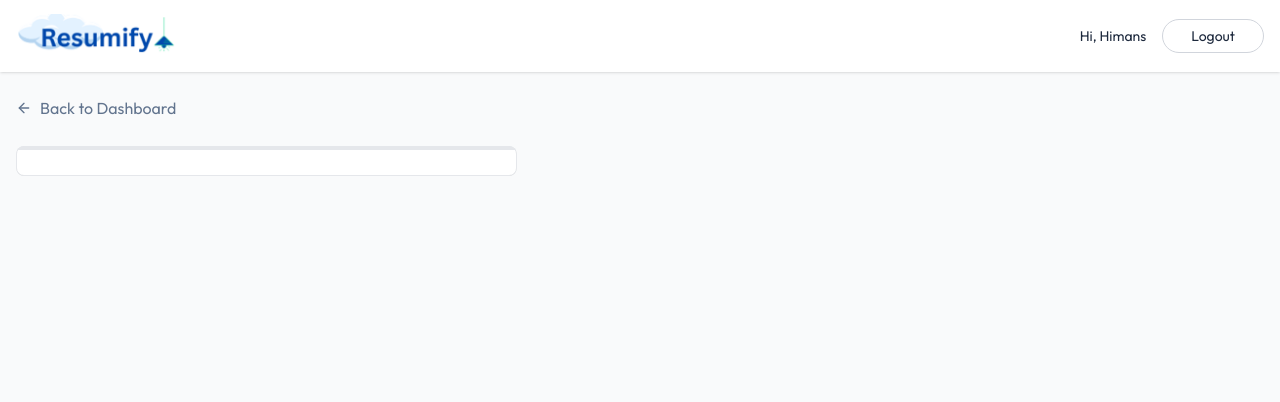
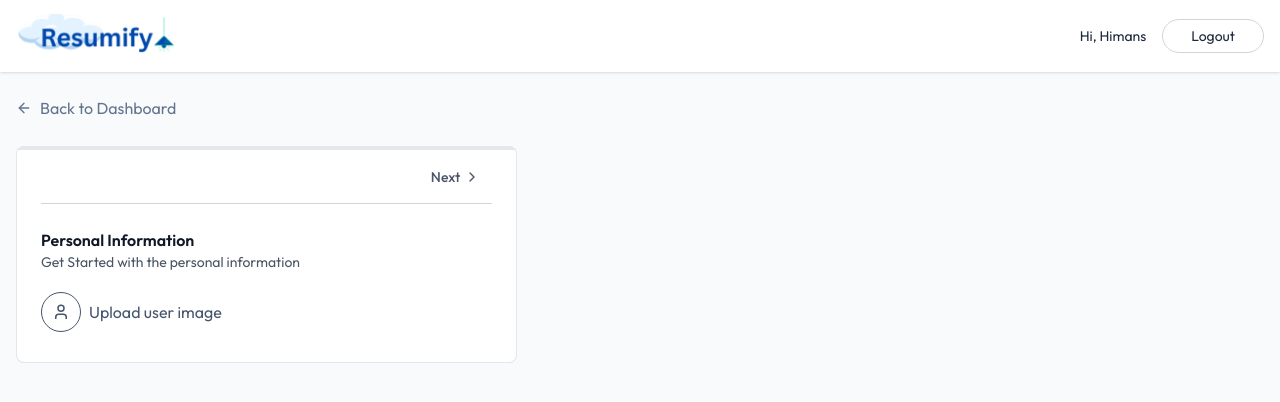
Before and after one commit to Himmans15/Resumify-AI, a React (Vite) app in the folder client/: page /app/builder/1 in a window 1280 px wide. Shown: the top 402 px of the page. Built offline with nearby package versions, Linux system fonts and the light colour scheme.

Commit message:
update resumebuilder page

```diff
--- /dev/null
+++ b/client/src/components/PersonalInfoForm.jsx
@@ -0,0 +1,70 @@
+import { User } from "lucide-react";
+import React from "react";
+
+const PersonalInfoForm = ({
+  data,
+  onChange,
+  removeBackground,
+  setRemoveBackground,
+}) => {
+  const handleChange = (field, value) => {
+    onChange({ ...data, [field]: value });
+  };
+
+  return (
+    <div>
+      <h3 className="text=lg font-semibold text-gray-900">
+        Personal Information
+      </h3>
+      <p className="text-sm text-gray-600">
+        Get Started with the personal information{" "}
+      </p>
+      <div className="flex items-center gap-2">
+        <label>
+          {data.image ? (
+            <img
+              src={
+                typeof data.image === "string"
+                  ? data.image
+                  : URL.createObjectURL(data.image)
+              }
+              alt="User image"
+              className="w-16 h-16 rounded-full object-cover mt-5 ring ring-slate-300 hover:opacity-80"
+            />
+          ) : (
+            <div
+              className="inline-flex
+             items-center gap-2 mt-5 text-slate-600 hover:text-slate-700 cursor-pointer"
+            >
+              <User className="size-10 p-2.5 border rounded-full" /> Upload user
+              image
+            </div>
+          )}
+          <input
+            type="file"
+            accept="image/jpeg ,image/png"
+            className="hidden"
+            onChange={(e) => handleChange("image", e.target.files[0])}
+          />
+        </label>
+        {typeof data.image === "object" && (
+          <div className="flex flex-col gap-1 pl-4 text-sm">
+            <p>Remove Background</p>
+            <label className="relative inline-flex items-center cursor-pointer text-gray-900 gap-3">
+              <input
+                type="checkbox"
+                className="sr-only peer"
+                onChange={() => setRemoveBackground((prev) => !prev)}
+                checked={removeBackground}
+              />
+              <div className="w-9 h-5 bg-slate-300 rounded-full peer peer-checked:bg-indigo-600 transition-colors duration-200"></div>
+              <span className="dot absolute left-1 top-1 w-3 h-3 bg-white rounded-full transition-transform duration-200 ease-in-out peer-checked:translate-x-4"></span>
+            </label>
+          </div>
+        )}
+      </div>
+    </div>
+  );
+};
+
+export default PersonalInfoForm;
--- a/client/src/pages/ResumeBuilder.jsx
+++ b/client/src/pages/ResumeBuilder.jsx
@@ -4,12 +4,15 @@
 import {
   ArrowLeftIcon,
   Briefcase,
+  ChevronLeft,
+  ChevronRight,
   FileText,
   FolderIcon,
   GraduationCap,
   Sparkles,
   User,
 } from "lucide-react";
+import PersonalInfoForm from "../components/PersonalInfoForm";
 
 const ResumeBuilder = () => {
   const { resumeId } = useParams();
@@ -72,7 +75,66 @@
             <div className="bg-white rounded-lg shadow-sm border border-gray-200 p-6 pt-1">
               {/* Progress bar using activeSectionIndex */}
               <hr className="absolute top-0 left-0 right-0 border-2 border-gray-200" />
-              <hr className="absolute top-0 left-0 h-1 bg-gradient-to-r from-blue-500 to-blue-600 border-none transition-all duration-2000" />
+              <hr
+                className="absolute top-0 left-0 h-1 bg-gradient-to-r from-blue-500 to-blue-600 border-none transition-all duration-2000"
+                style={{
+                  width: `${
+                    (activeSectionIndex * 100) / (sections.length - 1)
+                  }`,
+                }}
+              />
+
+              {/* Section Navigation */}
+              <div className="flex justify-between items-center mb-6 border-b border-gray-300 py-1">
+                <div></div>
+                <div className="flex items-center">
+                  {activeSectionIndex !== 0 && (
+                    <button
+                      onClick={() =>
+                        setActiveSectionIndex((prevIndex) =>
+                          Math.max(prevIndex - 1, 0)
+                        )
+                      }
+                      className="flex items-center gap-1 p-3 rounded-lg text-sm font-medium text-gray-600 hover:bg-gray-50 transition-all"
+                      disabled={activeSectionIndex === 0}
+                    >
+                      <ChevronLeft className="size-4" />
+                      Previous
+                    </button>
+                  )}
+                  <button
+                    onClick={() =>
+                      setActiveSectionIndex((prevIndex) =>
+                        Math.min(prevIndex + 1, sections.length - 1)
+                      )
+                    }
+                    className={`flex items-center gap-1 p-3 rounded-lg text-sm font-medium text-gray-600 hover:bg-gray-50 transition-all ${
+                      activeSectionIndex === sections.length - 1 && "opacity-50"
+                    }`}
+                    disabled={activeSectionIndex === 0}
+                  >
+                    Next
+                    <ChevronRight className="size-4" />
+                  </button>
+                </div>
+              </div>
+
+              {/* Form Content  */}
+              <div className="space-y-6">
+                {activeSection.id === "personal" && (
+                  <PersonalInfoForm
+                    data={resumeData.personal_info}
+                    onChange={(data) =>
+                      setResumeData((prev) => ({
+                        ...prev,
+                        personal_info: data,
+                      }))
+                    }
+                    removeBackground={removeBackground}
+                    setRemoveBackground={setRemoveBackground}
+                  />
+                )}
+              </div>
             </div>
           </div>
 
```
